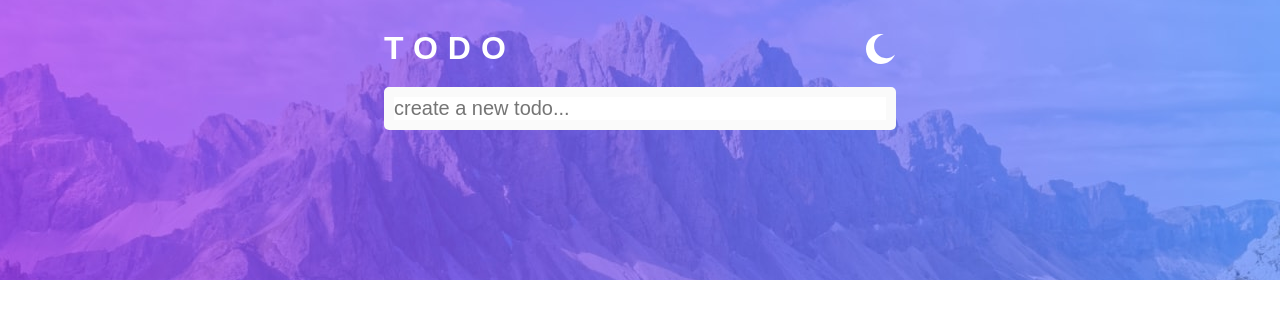
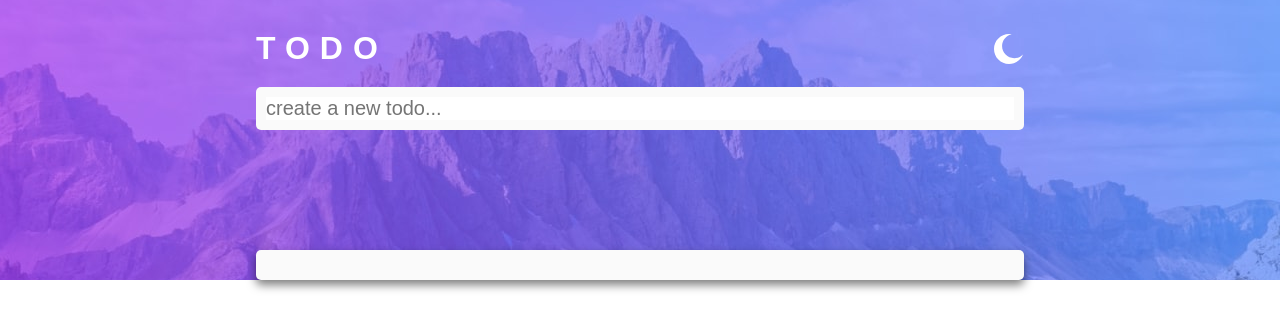
Before and after one commit to Wenceslas-Angelo/todo-app, a React (Create React App) app: page / in a window 1280 px wide. Shown: the top 330 px of the page. Built offline with nearby package versions, Linux system fonts and the light colour scheme.

Commit message:
display all tasks

```diff
--- a/src/App.css
+++ b/src/App.css
@@ -2,7 +2,13 @@ header {
   background: url('./images/bg-mobile-light.jpg') no-repeat center;
   background-size: cover;
   height: 35vh;
-  padding: 30px 8% 0 8%;
+  padding: 30px 0;
+}
+
+.container,
+.todo-list {
+  width: 95%;
+  margin: auto;
 }
 
 header .title {
@@ -14,13 +20,18 @@ header .title {
 @media screen and (min-width: 375px) {
   header {
     background: url('./images/bg-desktop-light.jpg') no-repeat center;
-    padding: 30px 20% 0 20%;
+  }
+
+  .container,
+  .todo-list {
+    width: 80%;
   }
 }
 
 @media screen and (min-width: 991px) {
-  header {
-    padding: 30px 30% 0 30%;
+  .container,
+  .todo-list {
+    width: 60%;
   }
 }
 
@@ -34,3 +45,12 @@ header h1 {
   color: white;
   letter-spacing: 10px;
 }
+
+.todo-list {
+  margin: auto;
+  background-color: var(--very-light-gray);
+  margin-top: -30px;
+  box-shadow: 0px 5px 10px rgba(0, 0, 0, 0.5);
+  padding: 15px 0;
+  border-radius: 5px;
+}
--- a/src/App.jsx
+++ b/src/App.jsx
@@ -1,5 +1,6 @@
 import React, { useState } from 'react';
 import './App.css';
+import Todo from './components/Todo';
 import TodoForm from './components/TodoForm';
 import moonIcon from './images/icon-moon.svg';
 
@@ -16,12 +17,20 @@ function App() {
   return (
     <div className="app">
       <header>
-        <div className="title">
-          <h1>TODO</h1>
-          <img src={moonIcon} alt="moon-icon" />
+        <div className="container">
+          <div className="title">
+            <h1>TODO</h1>
+            <img src={moonIcon} alt="moon-icon" />
+          </div>
+          <TodoForm addTodo={addTodo} />
         </div>
-        <TodoForm addTodo={addTodo} />
       </header>
+
+      <div className="todo-list">
+        {todos.map((todo) => (
+          <Todo key={todo.id} title={todo.title} completed={todo.completed} />
+        ))}
+      </div>
     </div>
   );
 }
--- /dev/null
+++ b/src/components/Todo/index.css
@@ -0,0 +1,47 @@
+.todo {
+  display: flex;
+  justify-content: space-between;
+  padding: 20px 10px;
+  border-bottom: 1px solid var(--very-dark-grayish-blue);
+}
+
+.todo-info {
+  display: flex;
+  align-items: center;
+  justify-content: center;
+}
+
+.todo-info p {
+  color: var(--very-dark-grayish-blue);
+}
+
+.check-todo {
+  width: 18px;
+  height: 18px;
+  border: 2px solid var(--dark-grayish-blue);
+  border-radius: 50%;
+  cursor: pointer;
+  margin: 0 10px 3px 0;
+}
+
+.todo img {
+  display: none;
+  cursor: pointer;
+  transition: all 0.3s linear;
+}
+
+.todo:hover img {
+  display: block;
+}
+
+.todo.completed p {
+  color: var(--light-grayish-blue);
+  text-decoration: line-through;
+}
+
+.todo.completed .check-todo {
+  background: url('../../images/icon-check.svg'), var(--check-background);
+  background-repeat: no-repeat;
+  background-position: center;
+  border: 2px solid var(--check-background);
+}
--- /dev/null
+++ b/src/components/Todo/index.jsx
@@ -0,0 +1,23 @@
+import React from 'react';
+import PropTypes from 'prop-types';
+import crossIcon from './../../images/icon-cross.svg';
+import './index.css';
+
+function Todo({ title, completed }) {
+  return (
+    <div className={completed ? 'todo completed' : 'todo'}>
+      <div className="todo-info">
+        <div className="check-todo"></div>
+        <p>{title}</p>
+      </div>
+      <img src={crossIcon} alt="cross-icon" />
+    </div>
+  );
+}
+
+Todo.propTypes = {
+  title: PropTypes.string,
+  completed: PropTypes.bool,
+};
+
+export default Todo;
--- a/src/index.css
+++ b/src/index.css
@@ -1,7 +1,6 @@
 :root {
   --bright-blue: hsl(220, 98%, 61%);
-  --check-background: linear-gradient
-    (hsl(192, 100%, 67%) to hsl(280, 87%, 65%));
+  --check-background: linear-gradient(hsl(192, 100%, 67%), hsl(280, 87%, 65%));
 
   --very-light-gray: hsl(0, 0%, 98%);
   --very-light-grayish-blue: hsl(236, 33%, 92%);
```
